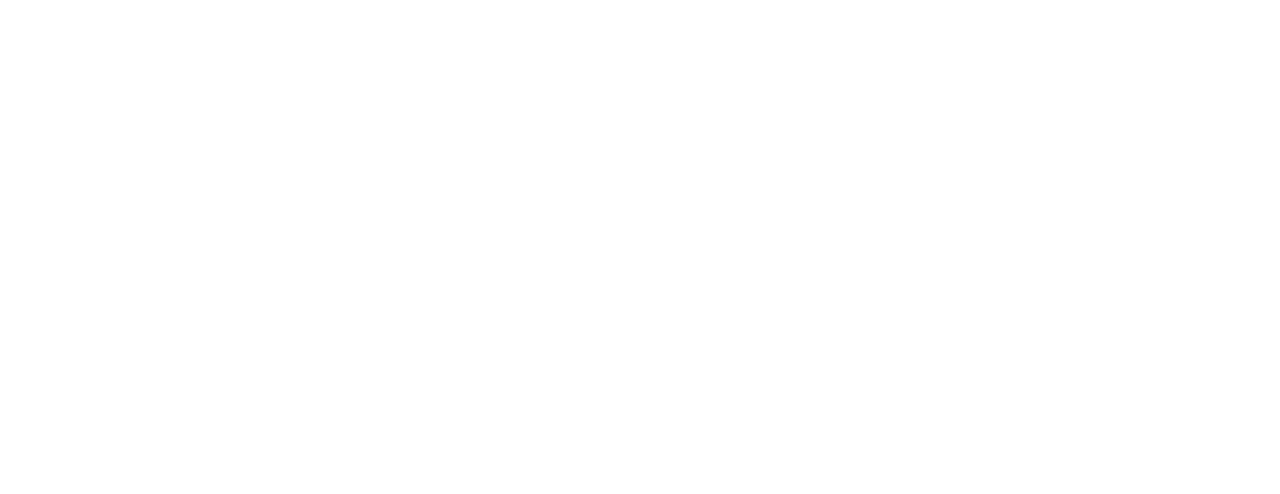
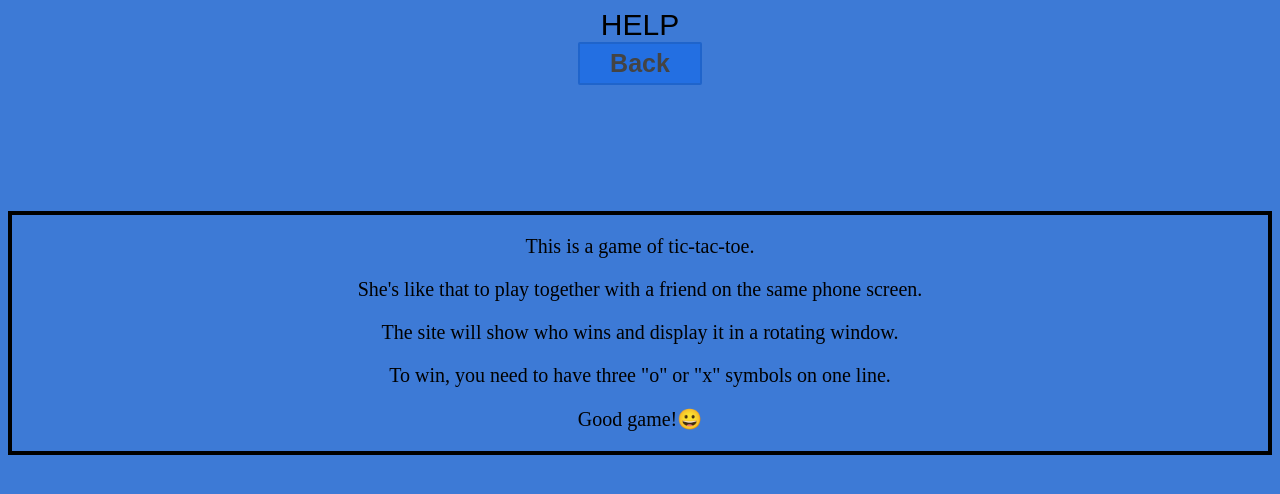
Before and after one commit to huka173/TicTacToe, a website: page help.html in a window 1280 px wide. Drawn offline with Linux system fonts and the light colour scheme.

Commit message:
Добавление новых страничек info и help

```diff
--- a/help.html
+++ b/help.html
@@ -3,10 +3,34 @@
 <head>
     <meta charset="UTF-8">
     <meta name="viewport" content="width=device-width, initial-scale=1.0">
-    <link rel="stylesheet" href="">
+    <link rel="stylesheet" href="./style/help.css">
+    <link rel="icon" type="image/png" href="image/Logo.png"/>
+    <link rel="apple-touch-icon" href="image/Logo.png"/>
     <title>HELP</title>
 </head>
 <body>
-
+    <header class="head">
+        <div class="header-help">
+            HELP
+        </div>
+        <div class="header-back">
+            <button class="back" onclick="location.replace('./index.html')">Back</button>
+        </div>
+    </header>
+    <main class="main-text">
+        <p>
+            This is a game of tic-tac-toe.
+        </p>
+        <p>
+            She's like that to play together with a friend on the same phone screen.
+        </p>
+        <p>
+            The site will show who wins and display it in a rotating window.
+        </p>
+        <p>
+            To win, you need to have three "o" or "x" symbols on one line.
+        </p>
+        <p>Good game!&#128512;</p>
+    </main>
 </body>
 </html>
--- /dev/null
+++ b/style/help.css
@@ -0,0 +1,51 @@
+body {
+    background-color: #3D7AD6;
+}
+
+.head {
+    display: flex;
+    flex-direction: column;
+    align-items: center;
+}
+
+.header-help {
+    font-family: arial,sans-serif;
+    font-size: 30px;
+}
+
+.back {
+    display: inline-block;
+    font-family: arial,sans-serif;
+    font-size: 25px;
+    font-weight: bold;
+    color: rgb(68,68,68);
+    text-decoration: none;
+    user-select: none;
+    padding: .2em 1.2em;
+    outline: none;
+    border: 2px solid rgba(0,0,0,.1);
+    border-radius: 2px;
+    background: #236fe2;
+    transition: all .218s ease 0s;
+}
+
+.back:hover{
+    color: rgb(24,24,24);
+    border: 1px solid rgb(198, 198, 198);
+    background: #00388d;
+    box-shadow: 0 1px 2px rgba(0,0,0,.1);
+}
+
+.back:active {
+    color: rgb(51,51,51);
+    border: 1px solid rgb(204,204,204);
+    background: #00388d;
+    box-shadow: 0 1px 2px rgba(0,0,0,.1) inset;
+}
+
+.main-text {
+    text-align: center;
+    border: 4px solid black;
+    margin-top: 10%;
+    font-size: 20px;
+}
--- /dev/null
+++ b/style/info.css
@@ -0,0 +1,56 @@
+body {
+    background-color: #3D7AD6;
+}
+
+.head {
+    display: flex;
+    flex-direction: column;
+    align-items: center;
+}
+
+.header-help {
+    font-family: arial,sans-serif;
+    font-size: 30px;
+}
+
+.back {
+    display: inline-block;
+    font-family: arial,sans-serif;
+    font-size: 25px;
+    font-weight: bold;
+    color: rgb(68,68,68);
+    text-decoration: none;
+    user-select: none;
+    padding: .2em 1.2em;
+    outline: none;
+    border: 2px solid rgba(0,0,0,.1);
+    border-radius: 2px;
+    background: #236fe2;
+    transition: all .218s ease 0s;
+}
+
+.back:hover{
+    color: rgb(24,24,24);
+    border: 1px solid rgb(198, 198, 198);
+    background: #00388d;
+    box-shadow: 0 1px 2px rgba(0,0,0,.1);
+}
+
+.back:active {
+    color: rgb(51,51,51);
+    border: 1px solid rgb(204,204,204);
+    background: #00388d;
+    box-shadow: 0 1px 2px rgba(0,0,0,.1) inset;
+}
+
+.main-text {
+    text-align: center;
+    border: 4px solid black;
+    margin-top: 10%;
+    font-size: 20px;
+}
+
+.github, .telegram {
+    width: 50px;
+    height: 50px;
+}
```
Also changed, not shown: info.html (+19 -1 lines), image/github.svg (added), image/telegram.svg (added).
